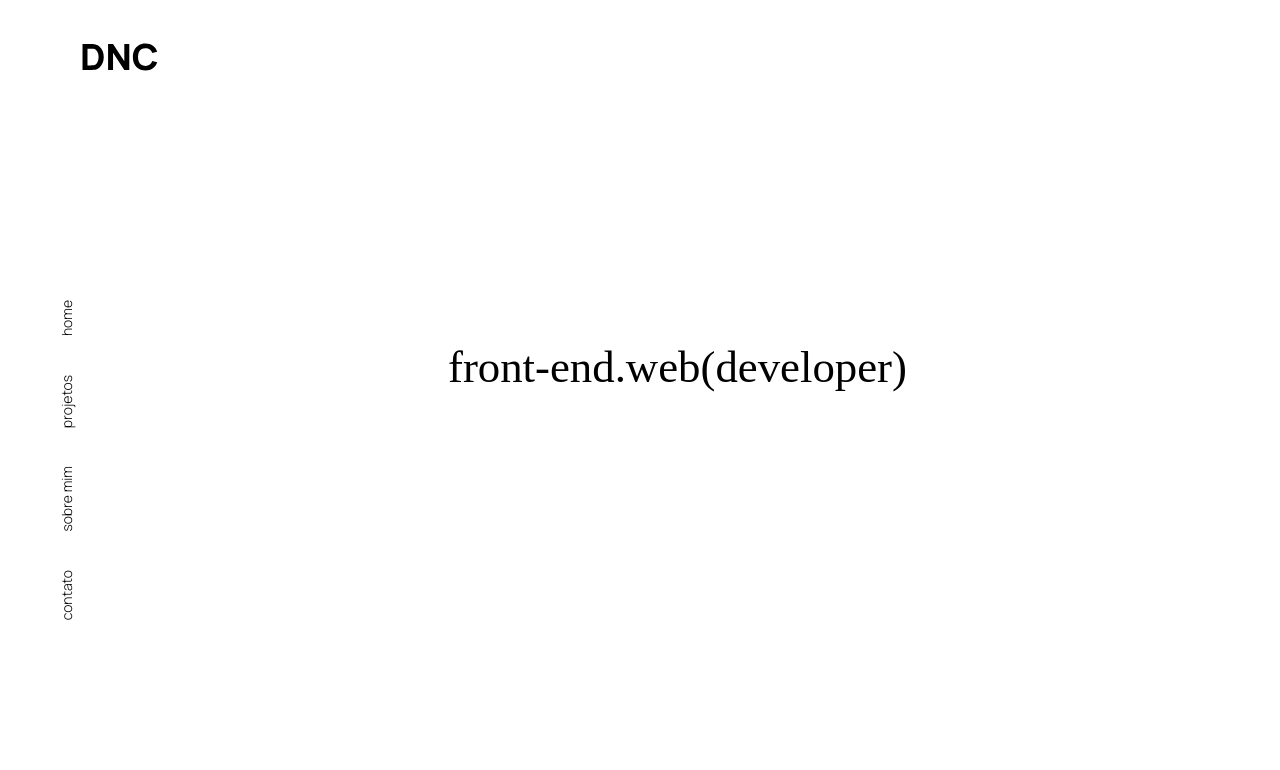
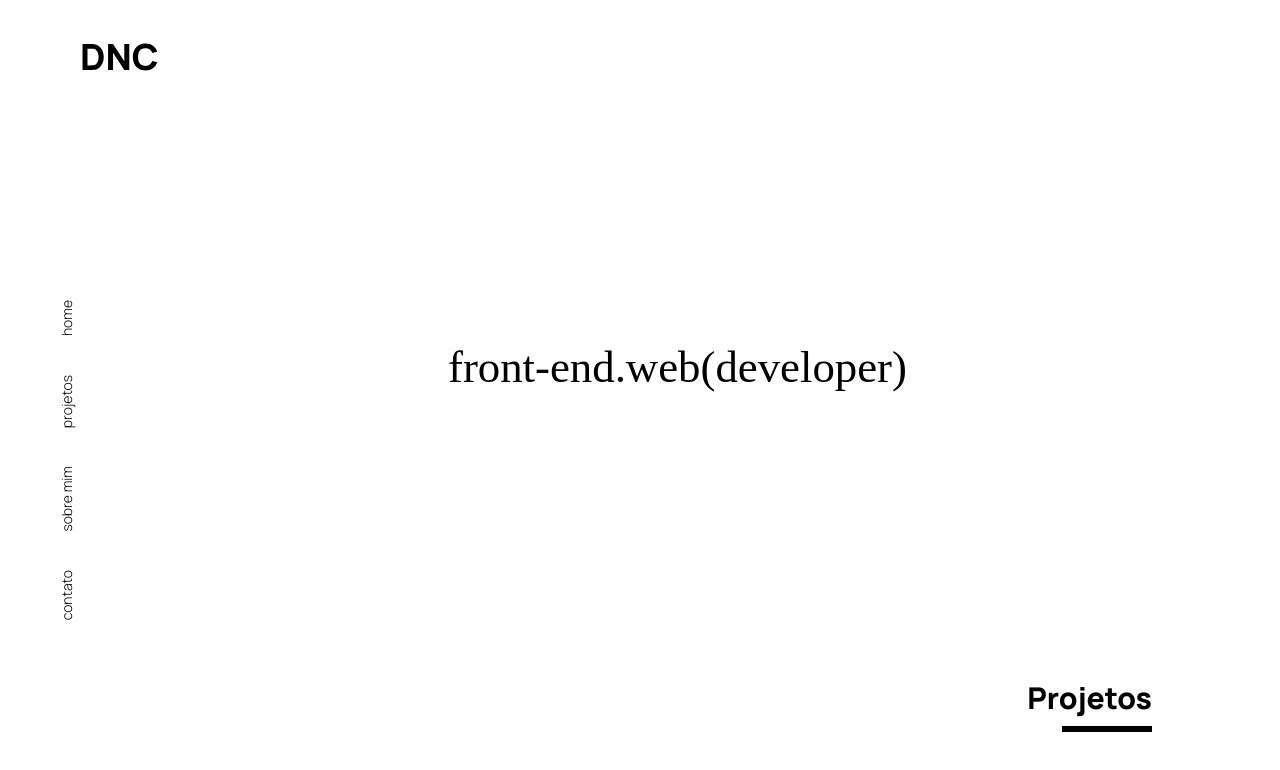
Before and after one commit to NataliaRovaris/rid220638_desafio04, a React (Vite) app: page / in a window 1280 px wide. Shown: the top 770 px of the page. Built offline with nearby package versions, Linux system fonts and the light colour scheme; a web font is replaced by a local one.

Commit message:
Feat: create title component

```diff
--- /dev/null
+++ b/src/components/Projects/Projects.jsx
@@ -0,0 +1,16 @@
+// ASSETS
+import './Projects.css'
+
+// COMPONENTS
+import Title from '../Title/Title'
+
+function Projects () {
+
+    return (
+        <>
+            <Title title='Projetos' position='right'/>
+        </>
+    )
+}
+
+export default Projects
--- /dev/null
+++ b/src/components/Title/Title.css
@@ -0,0 +1,3 @@
+.title {
+    margin: 0 8rem;
+}
--- /dev/null
+++ b/src/components/Title/Title.jsx
@@ -0,0 +1,24 @@
+// ASSETS
+import './Title.css'
+
+function Title ({title, position, ...props}) {
+
+    return (
+        <>
+            <div className={
+                `title d-flex fd-column
+                ${position === 'right' ? 'al-end' :
+                    position === 'center' ? 'al-center' : ''}`
+                } {...props}>
+                <h1>{title}</h1>
+                {
+                    position != 'center' &&
+                    <div className='retangulo'></div>
+                }
+            </div>
+
+        </>
+    )
+}
+
+export default Title
--- a/src/main.css
+++ b/src/main.css
@@ -9,9 +9,23 @@ body {
   background-color: white;
 }
 
+.retangulo {
+  margin-top: -0.5rem;
+  width: 5.6rem;
+  height: 0.4rem;
+  background-color: #000000;
+}
+
 /* TYPOGRAPHY*/
+h1 {
+  font-weight: 800;
+  font-style: ExtraBold;
+  font-size: 30px;
+  line-height: 100%;
+  letter-spacing: 0%;
+}
+
 h2 {
-  font-family: Manrope;
   font-weight: 300;
   font-style: Light;
   font-size: 0.875rem;
@@ -47,3 +61,11 @@ h3 {
 .fd-column {
   flex-direction: column;
 }
+
+.al-end {
+  align-items: end;
+}
+
+.al-center {
+  align-items: center;
+}
--- a/src/pages/Home.jsx
+++ b/src/pages/Home.jsx
@@ -1,9 +1,11 @@
 import Header from "../components/Header/Header"
+import Projects from "../components/Projects/Projects"
 
 function Home() {
     return (
         <>
             <Header/>
+            <Projects/>
         </>
     )
 }
```
Also changed, not shown: src/components/Projects/Projects.css (added).
